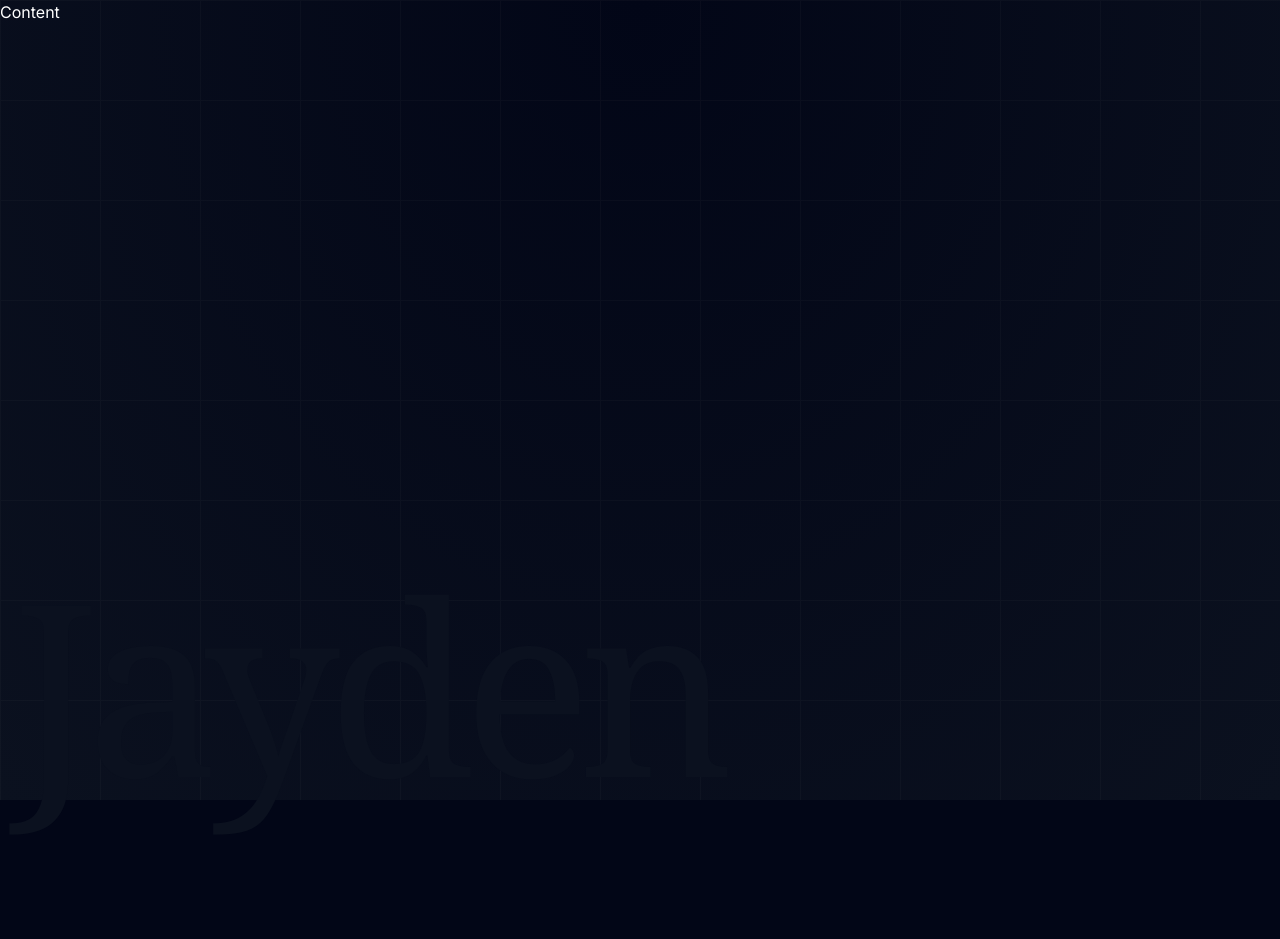
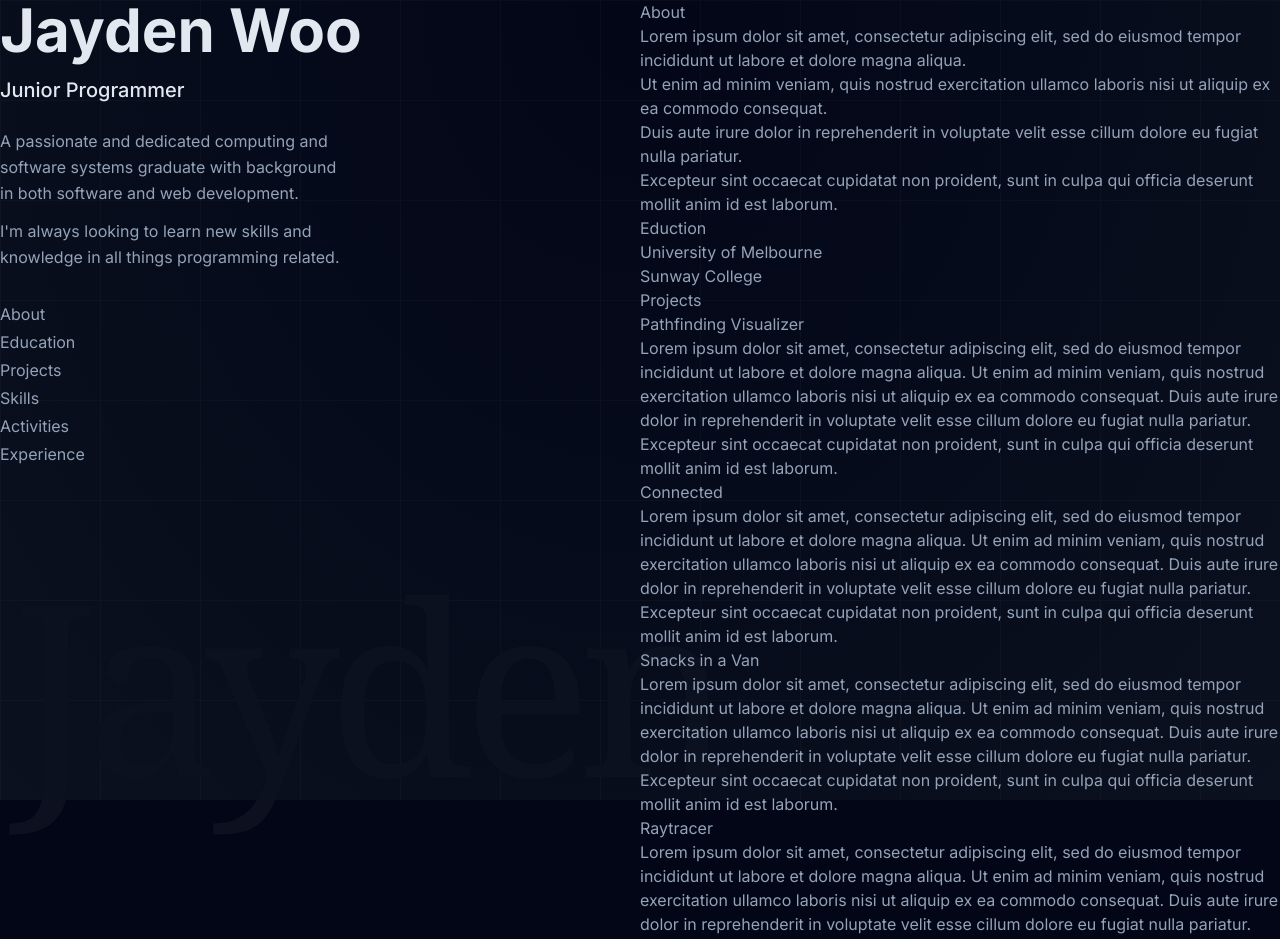
Before and after one commit to jayden-woo/personal-website, a Next.js app: page / in a window 1280 px wide. Shown: the top 939 px of the page. Before the commit the page ends 800 px from the top, so only its background shows below. Built offline with nearby package versions, Linux system fonts and the light colour scheme.

Commit message:
Add introduction and placeholder data for other sections

```diff
--- a/src/app/globals.css
+++ b/src/app/globals.css
@@ -14,9 +14,17 @@ body {
   background: var(--background-start);
 }
 
-main {
+@layer utilities {
+  .text-balance {
+    text-wrap: balance;
+  }
+}
+
+#background {
   &::before {
     position: fixed;
+    top: 0px;
+    left: 0px;
     content: "";
     width: 100%;
     height: 100%;
@@ -30,6 +38,7 @@ main {
   &::after {
     position: fixed;
     top: 0px;
+    left: 0px;
     content: "";
     width: 100%;
     height: 100%;
--- a/src/app/layout.js
+++ b/src/app/layout.jsx
@@ -10,8 +10,8 @@ export const metadata = {
 
 export default function RootLayout({ children }) {
   return (
-    <html lang="en">
-      <body className={inter.className}>{children}</body>
+    <html lang="en" className="scroll-smooth">
+      <body className={`${inter.className} text-slate-400 antialiased`}>{children}</body>
     </html>
   );
 }
--- a/src/app/page.js
+++ /dev/null
@@ -1,12 +0,0 @@
-export default function Page() {
-  return (
-    <main className="min-h-screen">
-      <h1 className="text-gray-920 fixed -left-12 bottom-4 -z-10 font-serif text-[30vh] tracking-tighter antialiased [writing-mode:vertical-rl] sm:-bottom-16 sm:left-3 sm:text-[30vmin] sm:[writing-mode:unset]">
-        Jayden
-      </h1>
-      <div>
-        <h1 className="">Content</h1>
-      </div>
-    </main>
-  );
-}
--- /dev/null
+++ b/src/app/page.jsx
@@ -0,0 +1,23 @@
+import Background from "@/components/background";
+import Content from "@/components/content";
+import { Footer, Intro, Nav } from "@/components/header";
+
+export default function Page() {
+  return (
+    <>
+      <Background />
+      <div className="flex min-h-screen">
+        <header className="flex w-1/2 flex-col justify-between">
+          <div>
+            <Intro />
+            <Nav />
+          </div>
+          <div>
+            <Footer />
+          </div>
+        </header>
+        <Content />
+      </div>
+    </>
+  );
+}
--- /dev/null
+++ b/src/components/background.jsx
@@ -0,0 +1,9 @@
+export default function Background() {
+  return (
+    <div id="background">
+      <h1 className="fixed -left-12 bottom-4 -z-10 font-serif text-[30vh] tracking-tighter text-gray-920 antialiased [writing-mode:vertical-rl] sm:-bottom-16 sm:left-3 sm:text-[30vmin] sm:[writing-mode:unset]">
+        Jayden
+      </h1>
+    </div>
+  );
+}
--- /dev/null
+++ b/src/components/content.jsx
@@ -0,0 +1,165 @@
+export default function Content() {
+  return (
+    <main className="w-1/2">
+      <section id="about">
+        <h2>About</h2>
+        <p>
+          Lorem ipsum dolor sit amet, consectetur adipiscing elit, sed do eiusmod tempor incididunt
+          ut labore et dolore magna aliqua.
+        </p>
+        <p>
+          Ut enim ad minim veniam, quis nostrud exercitation ullamco laboris nisi ut aliquip ex ea
+          commodo consequat.
+        </p>
+        <p>
+          Duis aute irure dolor in reprehenderit in voluptate velit esse cillum dolore eu fugiat
+          nulla pariatur.
+        </p>
+        <p>
+          Excepteur sint occaecat cupidatat non proident, sunt in culpa qui officia deserunt mollit
+          anim id est laborum.
+        </p>
+      </section>
+      <section id="education">
+        <h2>Eduction</h2>
+        <ol>
+          <li>
+            <h3>University of Melbourne</h3>
+          </li>
+          <li>
+            <h3>Sunway College</h3>
+          </li>
+        </ol>
+      </section>
+      <section id="projects">
+        <h2>Projects</h2>
+        <ul>
+          <li>
+            <h3>Pathfinding Visualizer</h3>
+            <p>
+              Lorem ipsum dolor sit amet, consectetur adipiscing elit, sed do eiusmod tempor
+              incididunt ut labore et dolore magna aliqua. Ut enim ad minim veniam, quis nostrud
+              exercitation ullamco laboris nisi ut aliquip ex ea commodo consequat. Duis aute irure
+              dolor in reprehenderit in voluptate velit esse cillum dolore eu fugiat nulla pariatur.
+              Excepteur sint occaecat cupidatat non proident, sunt in culpa qui officia deserunt
+              mollit anim id est laborum.
+            </p>
+          </li>
+          <li>
+            <h3>Connected</h3>
+            <p>
+              Lorem ipsum dolor sit amet, consectetur adipiscing elit, sed do eiusmod tempor
+              incididunt ut labore et dolore magna aliqua. Ut enim ad minim veniam, quis nostrud
+              exercitation ullamco laboris nisi ut aliquip ex ea commodo consequat. Duis aute irure
+              dolor in reprehenderit in voluptate velit esse cillum dolore eu fugiat nulla pariatur.
+              Excepteur sint occaecat cupidatat non proident, sunt in culpa qui officia deserunt
+              mollit anim id est laborum.
+            </p>
+          </li>
+          <li>
+            <h3>Snacks in a Van</h3>
+            <p>
+              Lorem ipsum dolor sit amet, consectetur adipiscing elit, sed do eiusmod tempor
+              incididunt ut labore et dolore magna aliqua. Ut enim ad minim veniam, quis nostrud
+              exercitation ullamco laboris nisi ut aliquip ex ea commodo consequat. Duis aute irure
+              dolor in reprehenderit in voluptate velit esse cillum dolore eu fugiat nulla pariatur.
+              Excepteur sint occaecat cupidatat non proident, sunt in culpa qui officia deserunt
+              mollit anim id est laborum.
+            </p>
+          </li>
+          <li>
+            <h3>Raytracer</h3>
+            <p>
+              Lorem ipsum dolor sit amet, consectetur adipiscing elit, sed do eiusmod tempor
+              incididunt ut labore et dolore magna aliqua. Ut enim ad minim veniam, quis nostrud
+              exercitation ullamco laboris nisi ut aliquip ex ea commodo consequat. Duis aute irure
+              dolor in reprehenderit in voluptate velit esse cillum dolore eu fugiat nulla pariatur.
+              Excepteur sint occaecat cupidatat non proident, sunt in culpa qui officia deserunt
+              mollit anim id est laborum.
+            </p>
+          </li>
+        </ul>
+      </section>
+      <section id="skills">
+        <h2>Skills</h2>
+        <ul>
+          <li>Languages</li>
+          <ul>
+            <li>Javascript</li>
+            <li>Python</li>
+          </ul>
+          <li>Frameworks</li>
+          <ul>
+            <li>ReactJS</li>
+            <li>NodeJS</li>
+            <li>NextJS</li>
+          </ul>
+        </ul>
+      </section>
+      <section id="activities">
+        <h2>Activities</h2>
+        <ul>
+          <li>
+            <h3>Education and Welfare Officer</h3>
+            <p>
+              Lorem ipsum dolor sit amet, consectetur adipiscing elit, sed do eiusmod tempor
+              incididunt ut labore et dolore magna aliqua. Ut enim ad minim veniam, quis nostrud
+              exercitation ullamco laboris nisi ut aliquip ex ea commodo consequat. Duis aute irure
+              dolor in reprehenderit in voluptate velit esse cillum dolore eu fugiat nulla pariatur.
+              Excepteur sint occaecat cupidatat non proident, sunt in culpa qui officia deserunt
+              mollit anim id est laborum.
+            </p>
+          </li>
+          <li>
+            <h3>International Student Ambassador</h3>
+            <p>
+              Lorem ipsum dolor sit amet, consectetur adipiscing elit, sed do eiusmod tempor
+              incididunt ut labore et dolore magna aliqua. Ut enim ad minim veniam, quis nostrud
+              exercitation ullamco laboris nisi ut aliquip ex ea commodo consequat. Duis aute irure
+              dolor in reprehenderit in voluptate velit esse cillum dolore eu fugiat nulla pariatur.
+              Excepteur sint occaecat cupidatat non proident, sunt in culpa qui officia deserunt
+              mollit anim id est laborum.
+            </p>
+          </li>
+        </ul>
+      </section>
+      <section id="experience">
+        <h2>Experience</h2>
+        <ul>
+          <li>
+            <h3>David Jones</h3>
+            <p>
+              Lorem ipsum dolor sit amet, consectetur adipiscing elit, sed do eiusmod tempor
+              incididunt ut labore et dolore magna aliqua. Ut enim ad minim veniam, quis nostrud
+              exercitation ullamco laboris nisi ut aliquip ex ea commodo consequat.
+            </p>
+          </li>
+          <li>
+            <h3>Papparich</h3>
+            <p>
+              Lorem ipsum dolor sit amet, consectetur adipiscing elit, sed do eiusmod tempor
+              incididunt ut labore et dolore magna aliqua. Ut enim ad minim veniam, quis nostrud
+              exercitation ullamco laboris nisi ut aliquip ex ea commodo consequat.
+            </p>
+          </li>
+          <li>
+            <h3>Yokozuna</h3>
+            <p>
+              Lorem ipsum dolor sit amet, consectetur adipiscing elit, sed do eiusmod tempor
+              incididunt ut labore et dolore magna aliqua. Ut enim ad minim veniam, quis nostrud
+              exercitation ullamco laboris nisi ut aliquip ex ea commodo consequat.
+            </p>
+          </li>
+        </ul>
+      </section>
+      <footer>
+        <p>
+          {`Design inspired by `}
+          <a href="">Brittany Chiang</a>
+          {` and `}
+          <a href="">Sarah Dayan</a>.
+        </p>
+      </footer>
+    </main>
+  );
+}
--- /dev/null
+++ b/src/components/header/footer.jsx
@@ -0,0 +1,10 @@
+export default function Footer() {
+  return (
+    <ul className="flex">
+      <li>GitHub</li>
+      <li>LinkedIn</li>
+      <li>Facebook</li>
+      <li>Instagram</li>
+    </ul>
+  );
+}
--- /dev/null
+++ b/src/components/header/index.js
@@ -0,0 +1,5 @@
+import Footer from "./footer";
+import Intro from "./intro";
+import Nav from "./nav";
+
+export { Footer, Intro, Nav };
--- /dev/null
+++ b/src/components/header/intro.jsx
@@ -0,0 +1,15 @@
+export default function Intro() {
+  return (
+    <div>
+      <h1 className="mb-4 text-6xl font-bold text-slate-200">Jayden Woo</h1>
+      <h2 className="my-4 text-xl font-medium text-slate-200">Junior Programmer</h2>
+      <p className="mt-6 max-w-sm text-balance leading-relaxed">
+        A passionate and dedicated computing and software systems graduate with background in both
+        software and web development.
+      </p>
+      <p className="my-3 max-w-sm text-balance leading-relaxed">
+        I&apos;m always looking to learn new skills and knowledge in all things programming related.
+      </p>
+    </div>
+  );
+}
--- /dev/null
+++ b/src/components/header/nav.jsx
@@ -0,0 +1,14 @@
+export default function Nav() {
+  return (
+    <nav className="my-8">
+      <ul>
+        <li className="my-1">About</li>
+        <li className="my-1">Education</li>
+        <li className="my-1">Projects</li>
+        <li className="my-1">Skills</li>
+        <li className="my-1">Activities</li>
+        <li className="my-1">Experience</li>
+      </ul>
+    </nav>
+  );
+}
```
